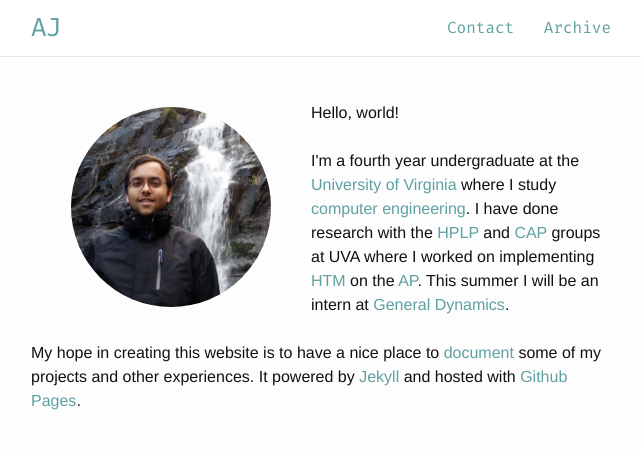
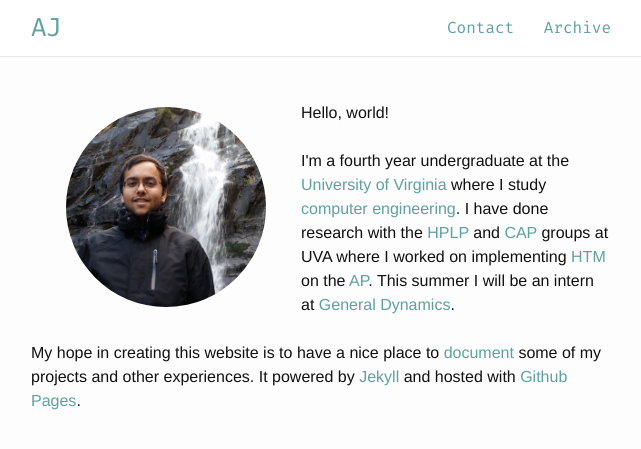
Before and after one commit to ajvarshneya/ajvarshneya.github.io, a Jekyll site: the page built from index.html, in a window 1280 px wide. Shown: the top 449 px of the page, without its empty margins (319-960 px from the left). Built offline with Jekyll 4.4.1, drawn with Linux system fonts in a browser that asks for light colours.

Commit message:
updated index

```diff
--- a/css/main.scss
+++ b/css/main.scss
@@ -24,7 +24,7 @@
 // Width of the content area
 $content-width:    640px;
 
-$on-palm:          320px;
+$on-palm:          270px;
 $on-laptop:        640px;
 
 
--- a/index.html
+++ b/index.html
@@ -3,7 +3,7 @@
 ---
   <!--<h1 class="page-heading"><a href="{{ page.permalink }}">{{ page.title }}</a></h1>-->
 <div id="main-container" style="">&nbsp;
-	<img src="aj.jpg" style="border-radius: 50%; width: 200px; float: left; margin: 20px 40px 20px 40px;">
+	<img src="aj.jpg" style="border-radius: 50%; width: 200px; float: left; margin: 20px 35px 20px 35px;">
 	<p style="margin: -10px 0px 0px 0px;"> Hello, world! <br><br>
 	I'm a fourth year undergraduate at the <a href="http://seas.virginia.edu/">University of Virginia</a> where I study <a href="http://www.cpe.virginia.edu/">computer engineering</a>. I have done research with the <a href="http://hplp.ece.virginia.edu/">HPLP</a> and <a href="http://cap.virginia.edu/">CAP</a> groups at UVA where I worked on implementing <a href="https://en.wikipedia.org/wiki/Hierarchical_temporal_memory">HTM</a> on the <a href="http://www.micronautomata.com/">AP</a>. This summer I will be an intern at <a href="http://www.generaldynamics.com/">General Dynamics</a>. <br><br>
 
```
Also changed, not shown: 1 other file.
